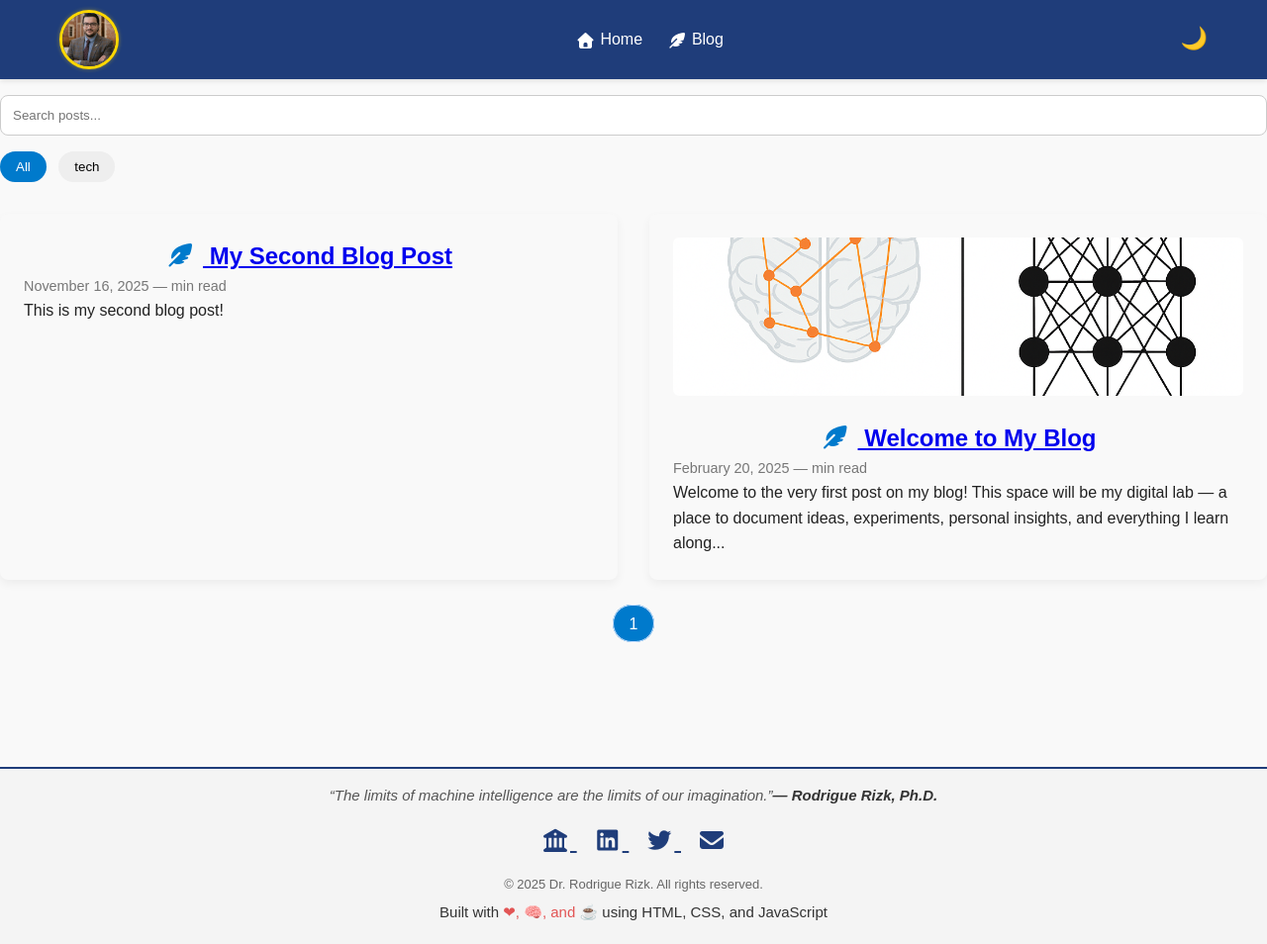
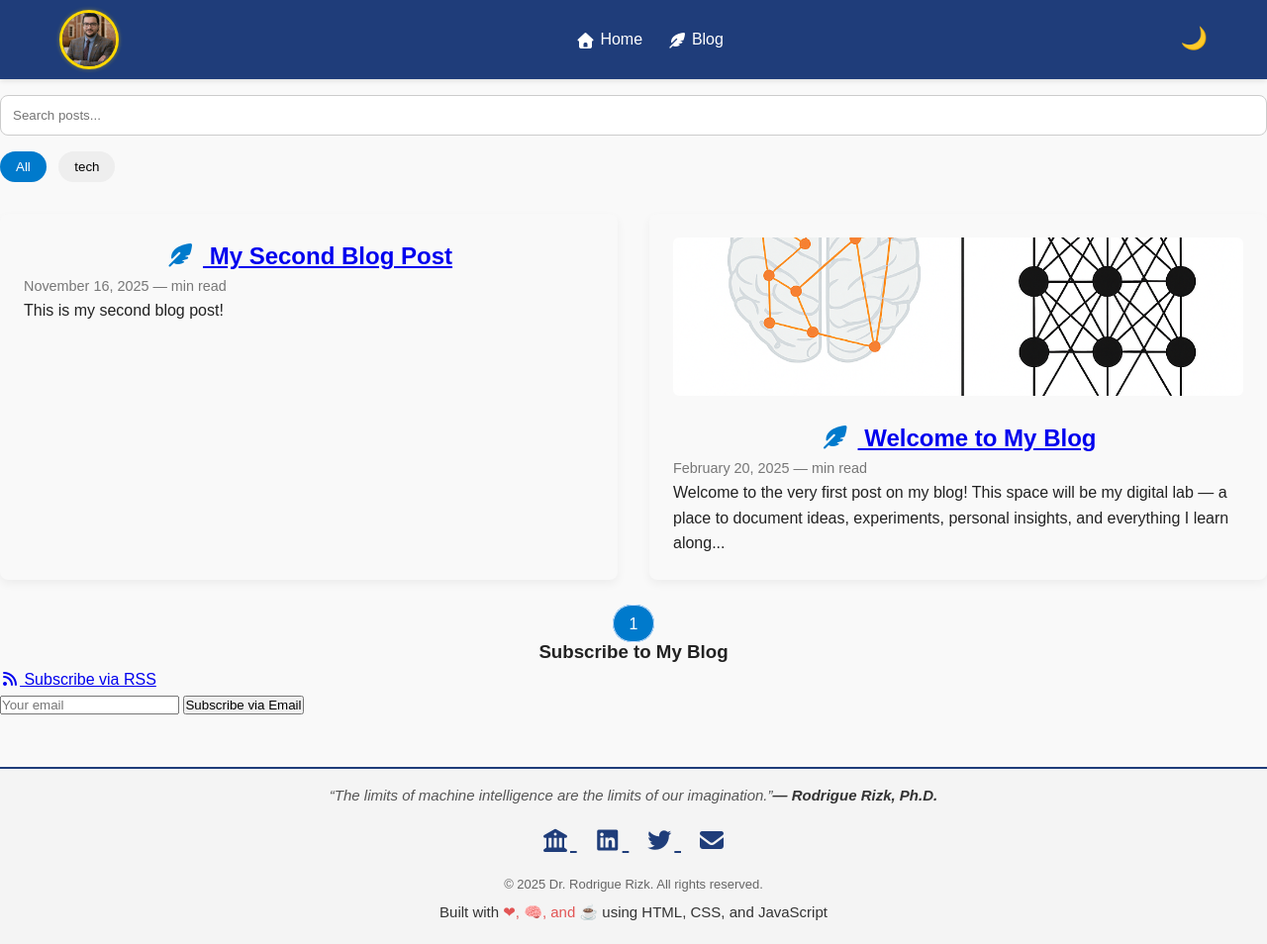
Before and after one commit to rodriguerizk/rodriguerizk.github.io, a Jekyll site: the page built from blog/index.html, in a window 1280 px wide and 954 px high. Shown: the whole window at 99% size. Built offline with Jekyll 4.4.1, drawn with Linux system fonts in a browser that asks for light colours; nearby versions of some CDN libraries; the list of posts is cut into pages by our own code.

Commit message:
Update default.html

```diff
--- a/_layouts/default.html
+++ b/_layouts/default.html
@@ -110,6 +110,21 @@
         {{ content }}
     </main>
 
+<!-- Subscribe Section -->
+<div class="subscribe-container">
+  <h3>Subscribe to My Blog</h3>
+
+  <!-- RSS Feed -->
+  <a href="{{ "/feed.xml" | relative_url }}" target="_blank" aria-label="RSS Feed" class="subscribe-button">
+    <i class="fas fa-rss"></i> Subscribe via RSS
+  </a>
+
+  <!-- Email Signup Form (Mailchimp example) -->
+  <form action="https://example.us1.list-manage.com/subscribe/post?u=XXXX&id=YYYY" method="post" target="_blank" class="subscribe-form">
+    <input type="email" name="EMAIL" placeholder="Your email" required>
+    <button type="submit">Subscribe via Email</button>
+  </form>
+</div>
 
 
   <!-- Footer / Social Links -->
```
